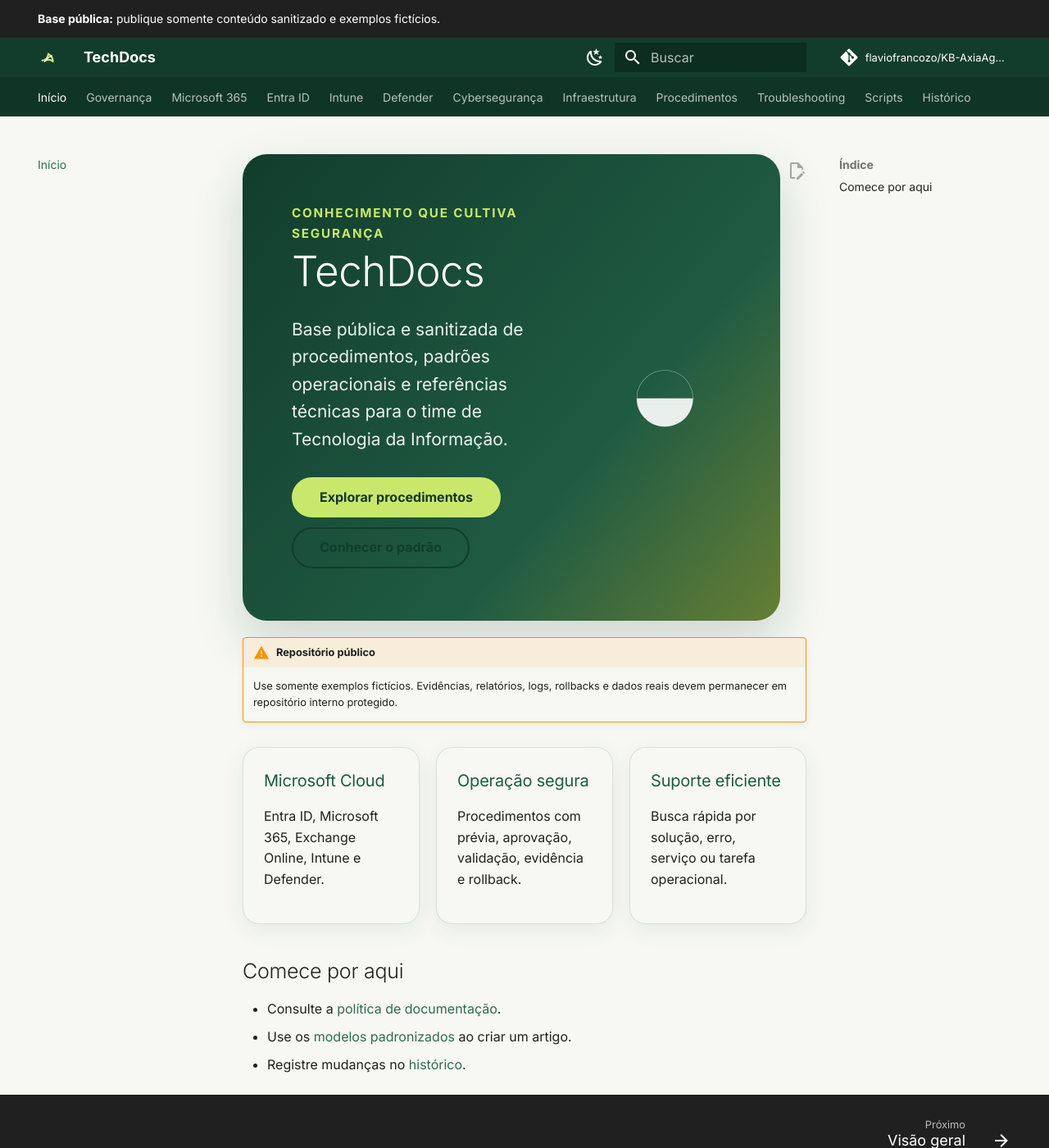
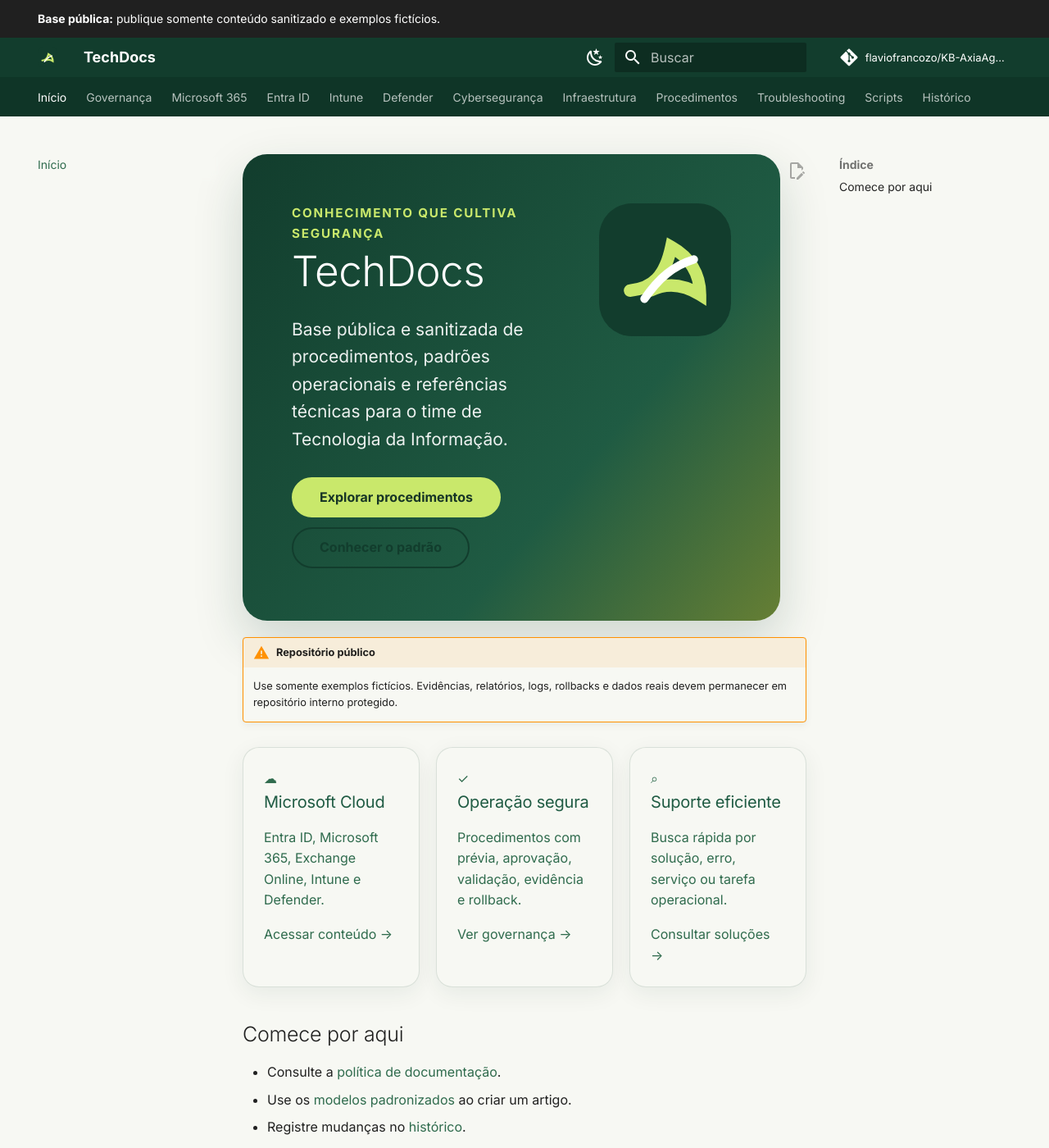
Before and after one commit to flaviofrancozo/KB-AxiaAgro, an MkDocs documentation site: the page built from docs/index.md, in a window 1280 px wide and 1400 px high. Shown: the whole window at 82% size. Built offline with MkDocs 1.6.1 and Material for MkDocs 9.7.7, drawn with Linux system fonts in a browser that asks for light colours; comment, search, counter and statistics services are not loaded.

Commit message:
Add files via upload

```diff
--- a/docs/index.md
+++ b/docs/index.md
@@ -3,23 +3,29 @@
 ---
 
 <section class="hero">
-  <div>
+  <div class="hero__content">
     <div class="eyebrow">Conhecimento que cultiva segurança</div>
     <h1>TechDocs</h1>
     <p>Base pública e sanitizada de procedimentos, padrões operacionais e referências técnicas para o time de Tecnologia da Informação.</p>
-    <a class="md-button md-button--primary" href="procedimentos/">Explorar procedimentos</a>
-    <a class="md-button" href="governanca/politica-documentacao/">Conhecer o padrão</a>
+    <div class="hero__actions">
+      <a class="md-button md-button--primary" href="procedimentos/">Explorar procedimentos</a>
+      <a class="md-button" href="governanca/politica-documentacao/">Conhecer o padrão</a>
+    </div>
   </div>
-  <div class="hero-mark">◒</div>
+  <div class="hero__visual" aria-hidden="true">
+    <span class="hero__ring hero__ring--outer"></span>
+    <span class="hero__ring hero__ring--inner"></span>
+    <img src="assets/logo.svg" alt="">
+  </div>
 </section>
 
 !!! warning "Repositório público"
     Use somente exemplos fictícios. Evidências, relatórios, logs, rollbacks e dados reais devem permanecer em repositório interno protegido.
 
 <div class="cards">
-  <article class="card"><h3>Microsoft Cloud</h3><p>Entra ID, Microsoft 365, Exchange Online, Intune e Defender.</p></article>
-  <article class="card"><h3>Operação segura</h3><p>Procedimentos com prévia, aprovação, validação, evidência e rollback.</p></article>
-  <article class="card"><h3>Suporte eficiente</h3><p>Busca rápida por solução, erro, serviço ou tarefa operacional.</p></article>
+  <a class="card" href="microsoft-365/"><span class="card__icon">☁</span><h3>Microsoft Cloud</h3><p>Entra ID, Microsoft 365, Exchange Online, Intune e Defender.</p><span class="card__link">Acessar conteúdo →</span></a>
+  <a class="card" href="governanca/"><span class="card__icon">✓</span><h3>Operação segura</h3><p>Procedimentos com prévia, aprovação, validação, evidência e rollback.</p><span class="card__link">Ver governança →</span></a>
+  <a class="card" href="troubleshooting/"><span class="card__icon">⌕</span><h3>Suporte eficiente</h3><p>Busca rápida por solução, erro, serviço ou tarefa operacional.</p><span class="card__link">Consultar soluções →</span></a>
 </div>
 
 ## Comece por aqui
```
